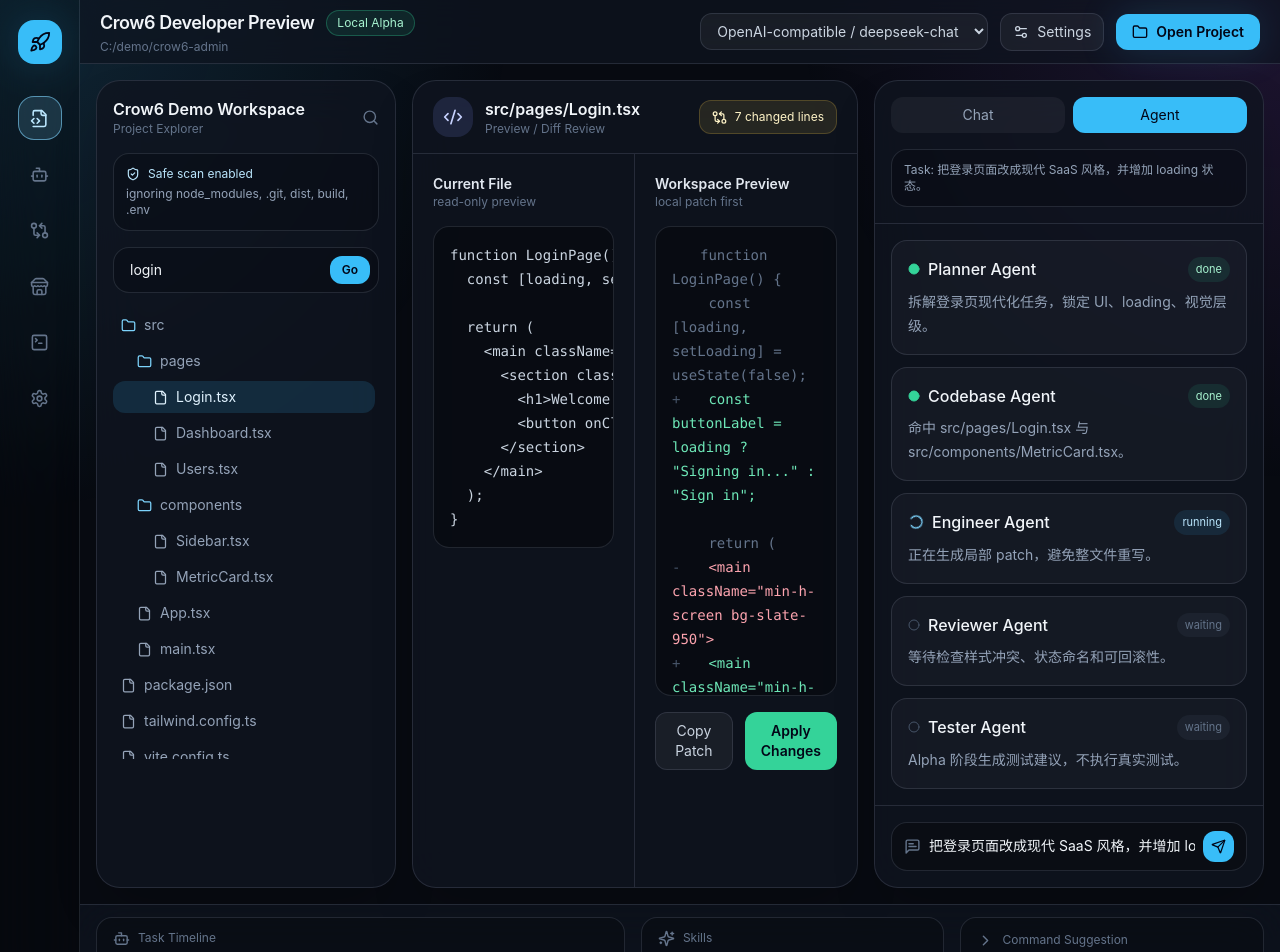
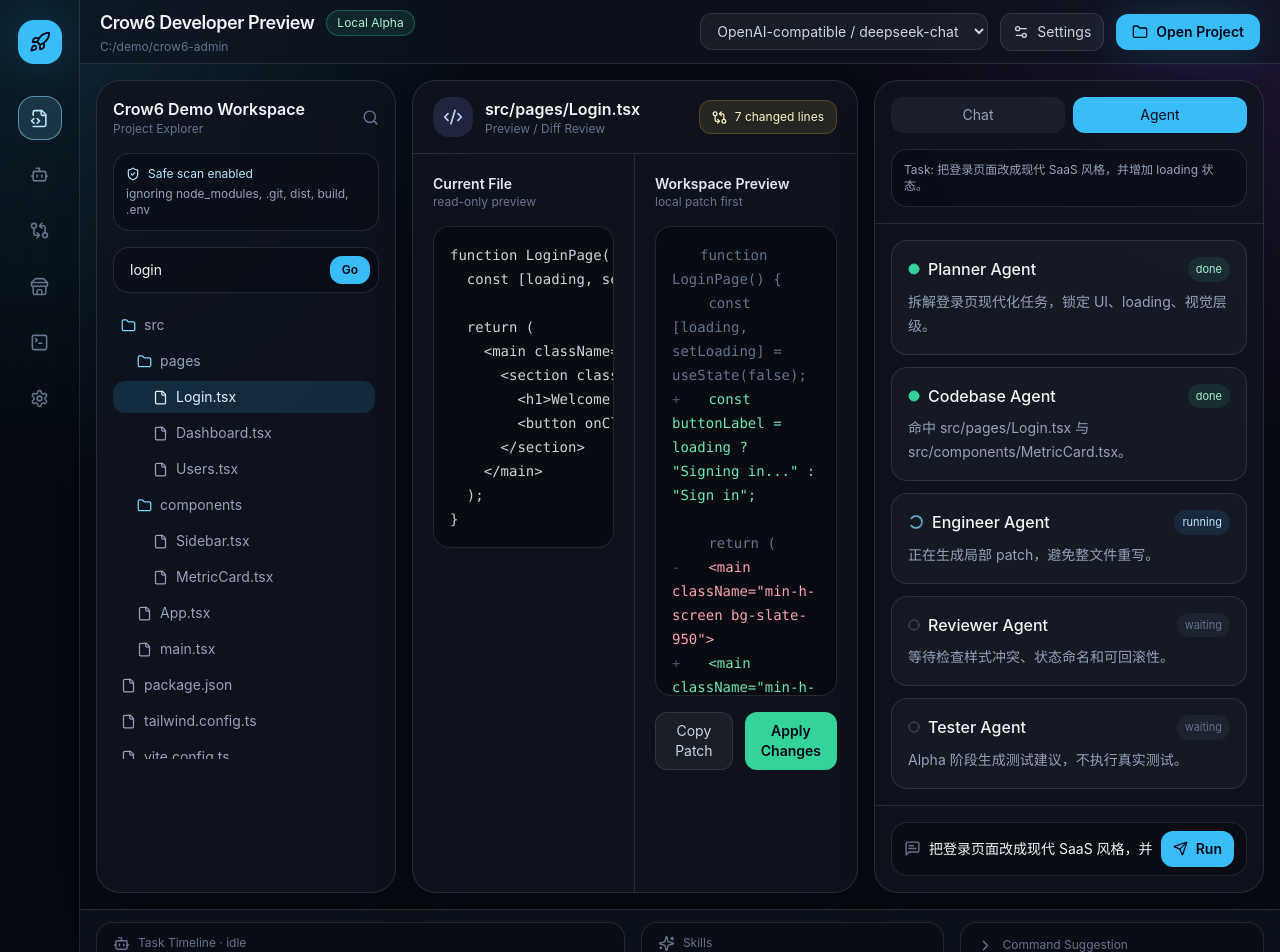
Before and after one commit to qiqua/Crow6-, a React (Vite) app: page / in a window 1280 px wide. Shown: the top 952 px of the page. Built offline with nearby package versions, Linux system fonts and the light colour scheme.

Commit message:
feat: simulate agent task runs

```diff
--- a/src/App.tsx
+++ b/src/App.tsx
@@ -1,6 +1,6 @@
 import { useEffect, useMemo, useState, type ReactNode } from 'react';
 import { Bot, Check, ChevronRight, Circle, Clipboard, Code2, File, Folder, GitCompareArrows, KeyRound, Layers3, Loader2, MessageSquareText, MonitorPlay, Play, Rocket, Search, Send, Settings2, ShieldCheck, Sparkles, TerminalSquare, Zap } from 'lucide-react';
-import { agents, codePreview, commandSuggestions, demoTree, diffPreview, modelOptions, navItems, skills, taskLogs, type NavSection, type TreeNode } from './data';
+import { agents, codePreview, commandSuggestions, demoTree, diffPreview, modelOptions, navItems, skills, taskLogs, type AgentState, type NavSection, type TreeNode } from './data';
 
 type Project = {
   name: string;
@@ -20,6 +20,15 @@ type SearchResult = {
   filePath: string;
   line: number;
   preview: string;
+};
+
+type DemoRunState = 'idle' | 'planning' | 'engineering' | 'reviewing' | 'done';
+
+type DemoAgent = {
+  name: string;
+  state: AgentState;
+  summary: string;
+  output: string;
 };
 
 type AppSettings = {
@@ -67,8 +76,12 @@ export function App() {
   const [searchQuery, setSearchQuery] = useState('login');
   const [searchResults, setSearchResults] = useState<SearchResult[]>([]);
   const [isSearching, setIsSearching] = useState(false);
+  const [runState, setRunState] = useState<DemoRunState>('idle');
+  const [runStartedAt, setRunStartedAt] = useState<string | null>(null);
 
   const changedLines = useMemo(() => diffPreview.filter((line) => line.type !== 'same').length, []);
+  const agentItems = useMemo(() => buildAgentStates(runState), [runState]);
+  const timelineItems = useMemo(() => buildTimeline(runState, runStartedAt, applied), [runState, runStartedAt, applied]);
 
   useEffect(() => {
     window.localStorage.setItem(settingsStorageKey, JSON.stringify(settings));
@@ -78,6 +91,16 @@ export function App() {
   useEffect(() => {
     window.localStorage.setItem(modelStorageKey, selectedModel);
   }, [selectedModel]);
+
+  useEffect(() => {
+    const nextState = runState === 'planning' ? 'engineering' : runState === 'engineering' ? 'reviewing' : runState === 'reviewing' ? 'done' : null;
+    if (!nextState) {
+      return;
+    }
+
+    const timer = window.setTimeout(() => setRunState(nextState), 950);
+    return () => window.clearTimeout(timer);
+  }, [runState]);
 
   useEffect(() => {
     let isCancelled = false;
@@ -141,6 +164,19 @@ export function App() {
     void navigator.clipboard?.writeText(command);
   }
 
+  function handleRunPrompt() {
+    setApplied(false);
+    setRunStartedAt(new Intl.DateTimeFormat('zh-CN', { hour: '2-digit', minute: '2-digit', second: '2-digit' }).format(new Date()));
+    setActiveTab('agent');
+    setActiveSection('agents');
+    setRunState('planning');
+  }
+
+  function handleApplyPatch() {
+    setApplied(true);
+    setRunState('done');
+  }
+
   function handleSettingChange<Key extends keyof AppSettings>(key: Key, value: AppSettings[Key]) {
     setSettings((currentSettings) => ({
       ...currentSettings,
@@ -185,11 +221,11 @@ export function App() {
 
           <section className="grid min-h-0 flex-1 grid-cols-[300px_minmax(420px,1fr)_390px] gap-4 p-4">
             <FileExplorer project={project} activeFile={activeFile} searchQuery={searchQuery} searchResults={searchResults} isSearching={isSearching} onSelectFile={setActiveFile} onSearchQueryChange={setSearchQuery} onSearch={handleProjectSearch} />
-            <EditorPanel activeFile={activeFile} activeSection={activeSection} changedLines={changedLines} applied={applied} selectedModel={selectedModel} selectedSkill={selectedSkill} copiedCommand={copiedCommand} settings={settings} settingsSavedAt={settingsSavedAt} filePreview={filePreview} isReadingFile={isReadingFile} onApply={() => setApplied(true)} onSkillSelect={handleSkillSelect} onCopyCommand={handleCopyCommand} onModelChange={setSelectedModel} onSettingChange={handleSettingChange} onResetSettings={handleResetSettings} />
-            <AiPanel activeTab={activeTab} prompt={prompt} selectedSkill={selectedSkill} onPromptChange={setPrompt} onTabChange={setActiveTab} onSkillSelect={handleSkillSelect} />
+            <EditorPanel activeFile={activeFile} activeSection={activeSection} changedLines={changedLines} applied={applied} selectedModel={selectedModel} selectedSkill={selectedSkill} copiedCommand={copiedCommand} settings={settings} settingsSavedAt={settingsSavedAt} filePreview={filePreview} isReadingFile={isReadingFile} agentItems={agentItems} onApply={handleApplyPatch} onSkillSelect={handleSkillSelect} onCopyCommand={handleCopyCommand} onModelChange={setSelectedModel} onSettingChange={handleSettingChange} onResetSettings={handleResetSettings} />
+            <AiPanel activeTab={activeTab} prompt={prompt} selectedSkill={selectedSkill} runState={runState} agentItems={agentItems} onPromptChange={setPrompt} onTabChange={setActiveTab} onSkillSelect={handleSkillSelect} onRunPrompt={handleRunPrompt} />
           </section>
 
-          <BottomTimeline copiedCommand={copiedCommand} onCopyCommand={handleCopyCommand} />
+          <BottomTimeline copiedCommand={copiedCommand} timelineItems={timelineItems} runState={runState} onCopyCommand={handleCopyCommand} />
         </main>
       </div>
     </div>
@@ -337,6 +373,7 @@ function EditorPanel({
   settingsSavedAt,
   filePreview,
   isReadingFile,
+  agentItems,
   onApply,
   onSkillSelect,
   onCopyCommand,
@@ -355,6 +392,7 @@ function EditorPanel({
   settingsSavedAt: string;
   filePreview: FilePreview | null;
   isReadingFile: boolean;
+  agentItems: DemoAgent[];
   onApply: () => void;
   onSkillSelect: (skill: Skill) => void;
   onCopyCommand: (command: string) => void;
@@ -386,7 +424,7 @@ function EditorPanel({
       ) : activeSection === 'settings' ? (
         <SettingsView selectedModel={selectedModel} settings={settings} savedAt={settingsSavedAt} onModelChange={onModelChange} onSettingChange={onSettingChange} onReset={onResetSettings} />
       ) : activeSection === 'agents' ? (
-        <AgentOverview />
+        <AgentOverview agentItems={agentItems} />
       ) : (
         <DiffWorkspace activeSection={activeSection} applied={applied} filePreview={filePreview} isReadingFile={isReadingFile} onApply={onApply} onCopyCommand={onCopyCommand} />
       )}
@@ -541,7 +579,7 @@ function SettingsView({
   );
 }
 
-function AgentOverview() {
+function AgentOverview({ agentItems }: { agentItems: DemoAgent[] }) {
   return (
     <div className="custom-scroll min-h-0 overflow-auto p-5">
       <div className="mb-4 grid grid-cols-3 gap-3">
@@ -549,7 +587,7 @@ function AgentOverview() {
         <StatusCard icon={<Layers3 size={17} />} title="References" value="3 file paths" />
         <StatusCard icon={<GitCompareArrows size={17} />} title="Patch Scope" value="single file" />
       </div>
-      <AgentRun expanded />
+      <AgentRun agentItems={agentItems} expanded />
     </div>
   );
 }
@@ -558,16 +596,22 @@ function AiPanel({
   activeTab,
   prompt,
   selectedSkill,
+  runState,
+  agentItems,
   onPromptChange,
   onTabChange,
   onSkillSelect,
+  onRunPrompt,
 }: {
   activeTab: 'chat' | 'agent';
   prompt: string;
   selectedSkill: Skill;
+  runState: DemoRunState;
+  agentItems: DemoAgent[];
   onPromptChange: (prompt: string) => void;
   onTabChange: (tab: 'chat' | 'agent') => void;
   onSkillSelect: (skill: Skill) => void;
+  onRunPrompt: () => void;
 }) {
   return (
     <section className="grid min-h-0 grid-rows-[auto_1fr_auto] rounded-3xl border border-borderSoft bg-panel/80 shadow-2xl backdrop-blur-xl">
@@ -582,15 +626,16 @@ function AiPanel({
       </div>
 
       <div className="custom-scroll min-h-0 overflow-auto p-4">
-        {activeTab === 'agent' ? <AgentRun /> : <ChatRun selectedSkill={selectedSkill} onSkillSelect={onSkillSelect} />}
+        {activeTab === 'agent' ? <AgentRun agentItems={agentItems} /> : <ChatRun selectedSkill={selectedSkill} onSkillSelect={onSkillSelect} />}
       </div>
 
       <div className="border-t border-borderSoft p-4">
         <div className="flex items-center gap-2 rounded-2xl border border-borderSoft bg-black/25 px-3 py-2">
           <MessageSquareText size={17} className="text-slate-500" />
           <input value={prompt} onChange={(event) => onPromptChange(event.target.value)} className="min-w-0 flex-1 bg-transparent text-sm outline-none placeholder:text-slate-600" placeholder="Ask Crow6 to build, explain, or modify..." />
-          <button className="rounded-xl bg-sky-400 p-2 text-slate-950">
+          <button onClick={onRunPrompt} className="inline-flex items-center gap-2 rounded-xl bg-sky-400 px-3 py-2 text-sm font-semibold text-slate-950">
             <Send size={15} />
+            {runState === 'planning' || runState === 'engineering' || runState === 'reviewing' ? 'Running' : 'Run'}
           </button>
         </div>
       </div>
@@ -598,10 +643,10 @@ function AiPanel({
   );
 }
 
-function AgentRun({ expanded = false }: { expanded?: boolean }) {
+function AgentRun({ agentItems, expanded = false }: { agentItems: DemoAgent[]; expanded?: boolean }) {
   return (
     <div className="space-y-3">
-      {agents.map((agent) => (
+      {agentItems.map((agent) => (
         <div key={agent.name} className="rounded-2xl border border-borderSoft bg-white/[0.03] p-4">
           <div className="mb-2 flex items-center justify-between">
             <div className="flex items-center gap-2 font-medium">
@@ -643,13 +688,14 @@ function ChatRun({ selectedSkill, onSkillSelect }: { selectedSkill: Skill; onSki
   );
 }
 
-function BottomTimeline({ copiedCommand, onCopyCommand }: { copiedCommand: string | null; onCopyCommand: (command: string) => void }) {
+function BottomTimeline({ copiedCommand, timelineItems, runState, onCopyCommand }: { copiedCommand: string | null; timelineItems: typeof taskLogs; runState: DemoRunState; onCopyCommand: (command: string) => void }) {
   const command = copiedCommand ?? commandSuggestions[0].command;
+  const runLabel = runState === 'idle' ? 'idle' : runState === 'done' ? 'done' : 'running';
 
   return (
     <footer className="grid h-24 grid-cols-[1.2fr_1fr_1fr] gap-4 border-t border-borderSoft bg-panel/70 px-4 py-3 backdrop-blur-xl">
-      <StatusCard icon={<Bot size={17} />} title="Task Timeline" value={taskLogs.map((log) => log.title).join(' → ')} />
-      <StatusCard icon={<Sparkles size={17} />} title="Skills" value="Code Review, UI Polish, Generate Tests" />
+      <StatusCard icon={<Bot size={17} />} title={`Task Timeline · ${runLabel}`} value={timelineItems.map((log) => log.title).join(' → ')} />
+      <StatusCard icon={<Sparkles size={17} />} title="Skills" value={runState === 'done' ? 'Patch ready for apply' : 'Code Review, UI Polish, Generate Tests'} />
       <button onClick={() => onCopyCommand(command)} className="rounded-2xl border border-borderSoft bg-black/20 px-4 py-3 text-left hover:bg-white/[0.04]">
         <div className="mb-1 flex items-center gap-2 text-xs text-slate-500">
           <ChevronRight size={17} />
@@ -721,6 +767,67 @@ function loadSettings(): AppSettings {
   }
 }
 
+function buildAgentStates(runState: DemoRunState): DemoAgent[] {
+  const runningAgentByState: Record<DemoRunState, string | null> = {
+    idle: 'Engineer',
+    planning: 'Planner',
+    engineering: 'Engineer',
+    reviewing: 'Reviewer',
+    done: null,
+  };
+  const order = ['Planner', 'Codebase', 'Engineer', 'Reviewer', 'Tester'];
+  const runningAgent = runningAgentByState[runState];
+
+  return agents.map((agent) => {
+    if (runState === 'done') {
+      return {
+        ...agent,
+        state: 'done',
+        summary: agent.name === 'Tester' ? '生成手动验证清单，等待用户应用 patch。' : agent.summary,
+      };
+    }
+
+    if (runState === 'idle') {
+      return agent;
+    }
+
+    const agentIndex = order.indexOf(agent.name);
+    const runningIndex = runningAgent ? order.indexOf(runningAgent) : -1;
+    const state: AgentState = agent.name === runningAgent ? 'running' : agentIndex < runningIndex ? 'done' : 'waiting';
+
+    return {
+      ...agent,
+      state,
+    };
+  });
+}
+
+function buildTimeline(runState: DemoRunState, startedAt: string | null, applied: boolean): typeof taskLogs {
+  if (runState === 'idle') {
+    return taskLogs;
+  }
+
+  const startTime = startedAt ?? '00:00:00';
+  const items = [
+    { time: startTime, title: 'Task accepted', detail: 'Prompt captured and routed to the local agent state machine.' },
+    { time: '+00:01', title: 'Planning', detail: 'Planner decomposes intent and identifies target files.' },
+  ];
+
+  if (runState === 'engineering' || runState === 'reviewing' || runState === 'done') {
+    items.push({ time: '+00:02', title: 'Patch generated', detail: 'Engineer prepared focused local diff preview.' });
+  }
+
+  if (runState === 'reviewing' || runState === 'done') {
+    items.push({ time: '+00:03', title: 'Review completed', detail: 'Reviewer checked rollback safety and UI risk.' });
+  }
+
+  if (runState === 'done') {
+    items.push({ time: '+00:04', title: applied ? 'Applied locally' : 'Ready to apply', detail: applied ? 'Patch marked as applied in workspace.' : 'Waiting for user confirmation before modifying files.' });
+  }
+
+  return items;
+}
+
 function isAbsolutePath(filePath: string) {
   return /^[A-Za-z]:[\\/]/.test(filePath) || filePath.startsWith('/');
 }
```
